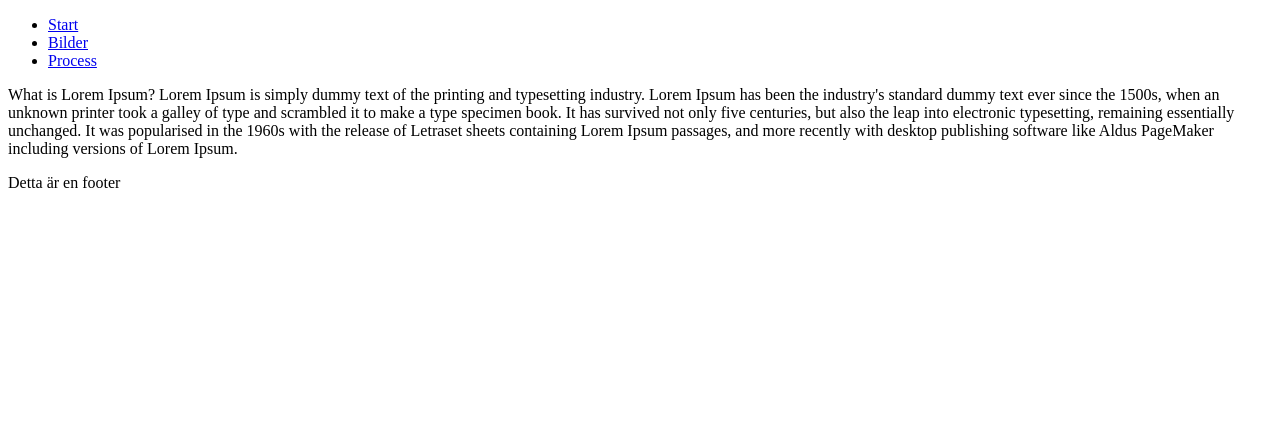
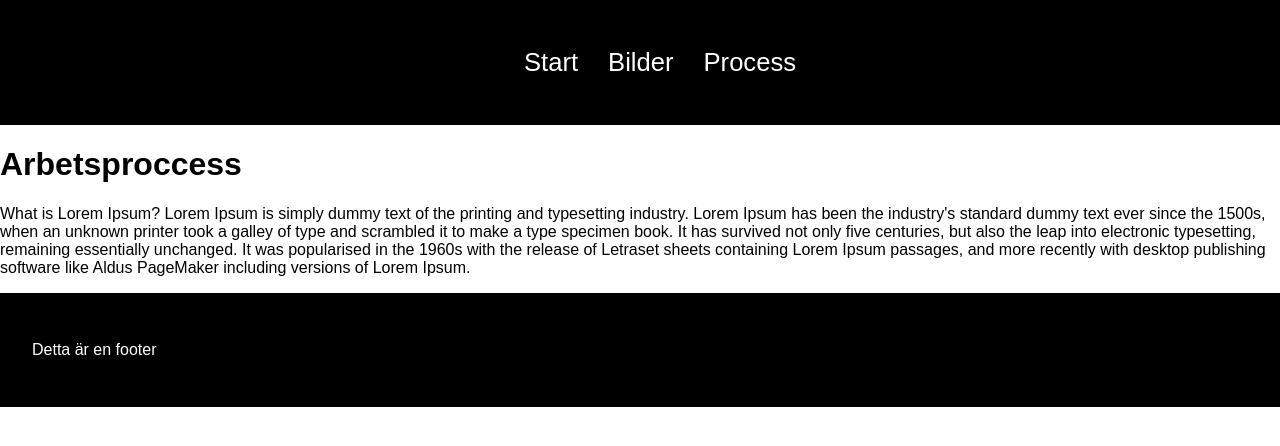
Before and after one commit to BobbytheEmperor/frontendutveckling_moment1, a website built with Parcel: page src/process.html in a window 1280 px wide. Built offline with nearby package versions, Linux system fonts and the light colour scheme.

Commit message:
Enkel CSS tillagd

```diff
--- a/src/css/style.css
+++ b/src/css/style.css
@@ -0,0 +1,31 @@
+body{
+    max-width: 1300px;
+    margin:auto;
+    font-family: Arial, Helvetica, sans-serif;
+}
+
+header{
+    background-color: black;
+    color: white;
+    padding:2rem;
+}
+
+
+nav ul{
+    list-style-type: none;
+    text-align: center;
+}
+
+nav li, a {
+    display: inline-block;
+    color:white;
+    font-size: 1.6rem;
+    text-decoration: none;
+    margin:0 0.4rem;
+}
+
+footer{
+    background-color: black;
+    color: white;
+    padding:2rem;
+}
--- a/src/process.html
+++ b/src/process.html
@@ -5,7 +5,7 @@
     <meta charset="UTF-8">
     <meta name="viewport" content="width=device-width, initial-scale=1.0">
     <link rel="stylesheet" href="css/style.css">
-    <title>Startsida</title>
+    <title>Arbetsproccess</title>
 </head>
 
 <body>
@@ -25,6 +25,7 @@
         </nav>
     </header>
     <main>
+        <h1>Arbetsproccess</h1>
         <p>
             What is Lorem Ipsum?
 
```
Also changed, not shown: src/bilder.html (+2 -1 lines), src/index.html (+1 -0 lines).
